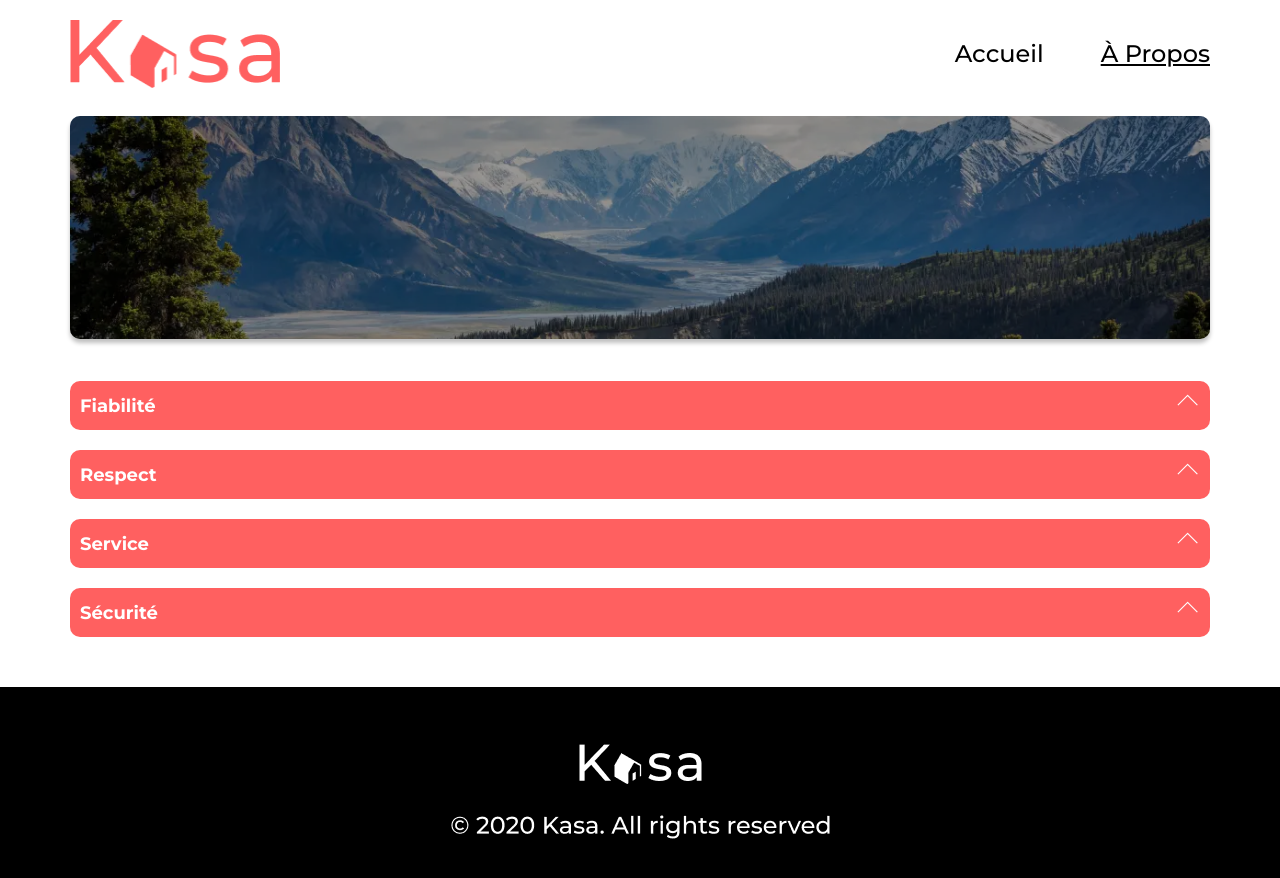
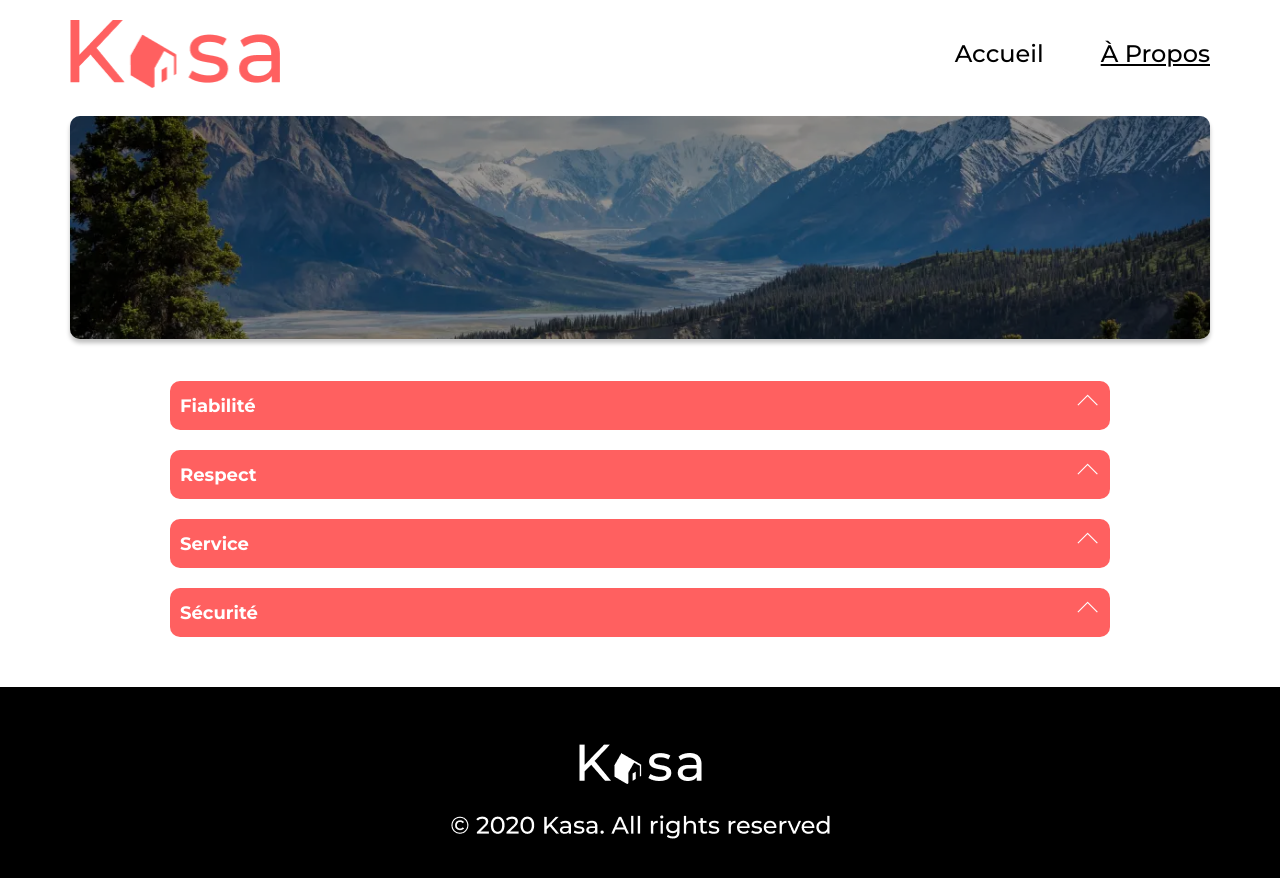
Before and after one commit to davscuderia/kasa, a React (Create React App) app: page /about in a window 1280 px wide. Shown: the top 878 px of the page. Built offline with nearby package versions, Linux system fonts and the light colour scheme.

Commit message:
correction galerie et banner et titre de la page dans le navigateur

```diff
--- a/public/index.html
+++ b/public/index.html
@@ -24,7 +24,7 @@
       work correctly both with client-side routing and a non-root public URL.
       Learn how to configure a non-root public URL by running `npm run build`.
     -->
-    <title>React App</title>
+    <title>Kasa</title>
   </head>
   <body>
     <noscript>You need to enable JavaScript to run this app.</noscript>
--- a/src/components/CardList/index.jsx
+++ b/src/components/CardList/index.jsx
@@ -1,6 +1,6 @@
 import React from 'react'
 import Card from '../Card'
-import logements from '../../logements.json'
+import logements from '../../Datas/logements.json'
 import './style.scss'
 
 function CardList() {
--- a/src/components/CardList/style.scss
+++ b/src/components/CardList/style.scss
@@ -7,9 +7,7 @@
     @media (min-width: 1240px) {
         background-color: #f6f6f6;
         scroll-snap-align: center;
-        padding-left: 30px;
-        padding-right: 30px;
-        padding-top: 40px;
+        padding: 40px 30px;
     }
 }
 
@@ -17,6 +15,7 @@
     display: grid;
     grid-template-columns: 1fr;
     gap: 20px;
+    margin-bottom: 20px;
     @media (min-width: 1240px) {
         grid-template-columns: repeat(3, 1fr);
     }
--- a/src/pages/About/index.jsx
+++ b/src/pages/About/index.jsx
@@ -2,6 +2,7 @@ import React from 'react';
 import Banner from '../../components/Banner';
 import Collapse from "../../components/Collapse"
 import aboutBackground from '../../assets/about-banner.webp';
+import "./style.scss"
 
 function About() {
 
--- /dev/null
+++ b/src/pages/About/style.scss
@@ -0,0 +1,6 @@
+.collapse {
+    @media (min-width: 1240px) {
+      margin-left: 100px;
+      margin-right: 100px;
+    }
+}
--- a/src/pages/LogementDetail/index.jsx
+++ b/src/pages/LogementDetail/index.jsx
@@ -1,6 +1,6 @@
 import React from "react"
 import { Navigate, useParams } from 'react-router-dom'
-import logements from '../../logements.json'
+import logements from '../../Datas/logements.json'
 import ImageCarousel from "../../components/ImageCarousel"
 import Rating from "../../components/Rating"
 import Collapse from "../../components/Collapse"
--- a/src/pages/LogementDetail/style.scss
+++ b/src/pages/LogementDetail/style.scss
@@ -115,6 +115,8 @@
             justify-content: space-between;
             > div {
                 width: 47%;
+                margin-left: 0;
+                margin-right: 0;
             }
         }
     }
```
Also changed, not shown: src/Datas/logements.json (renamed from src/logements.json).
